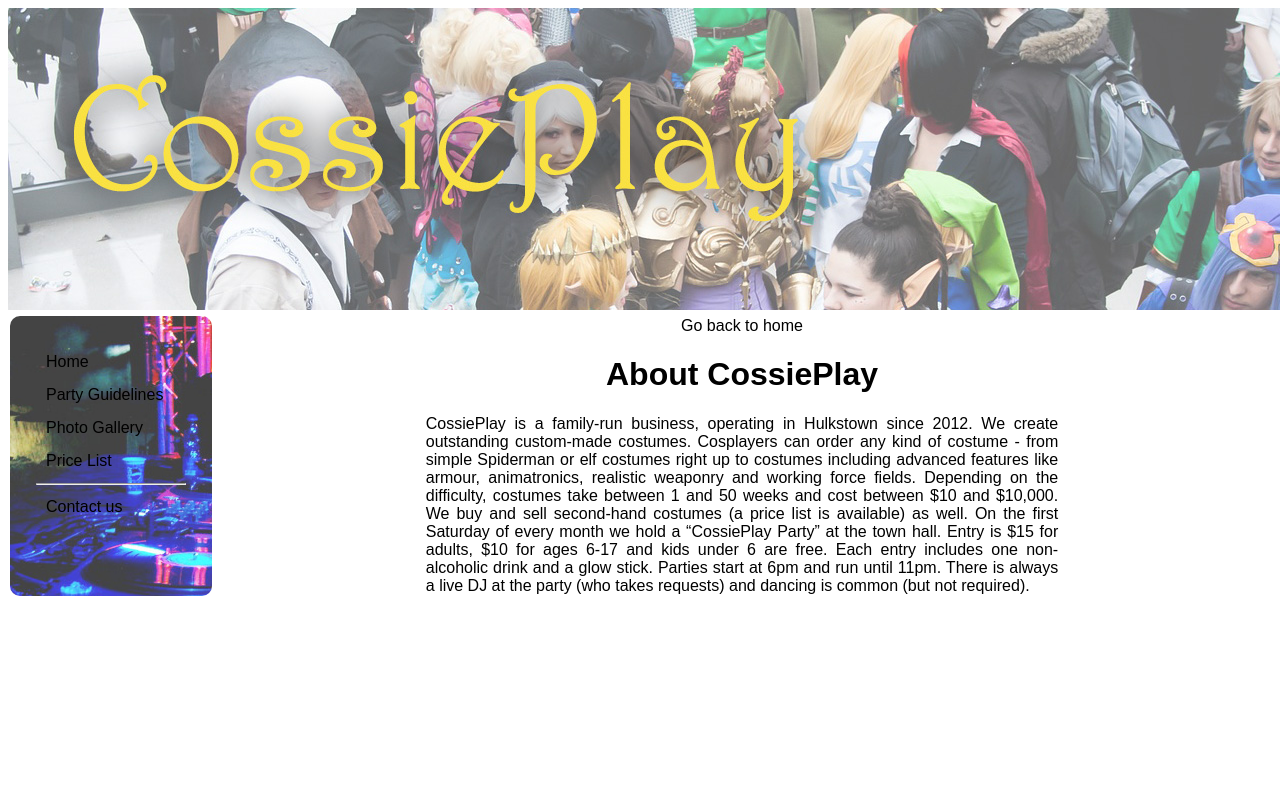
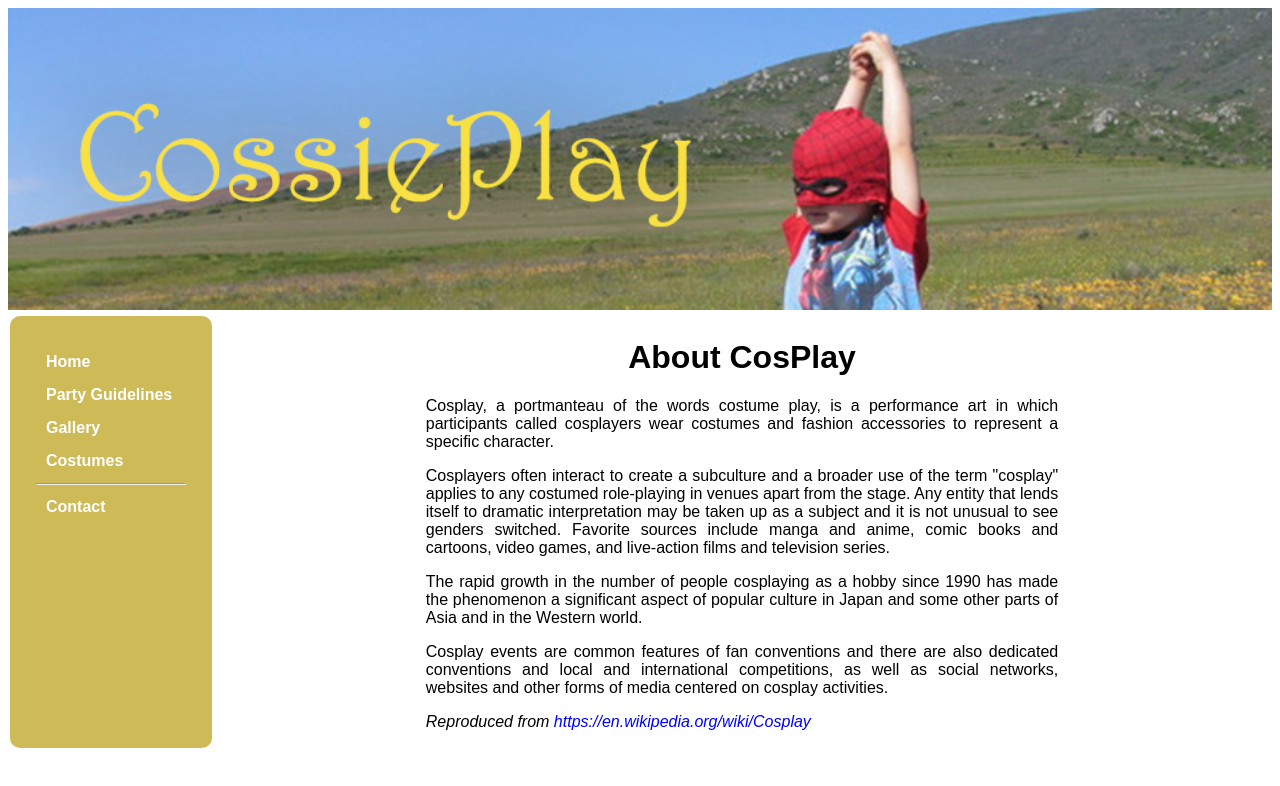
Before and after one commit to Hsinyiwang/Cossieplay, a plain HTML site: page about.html in a window 1280 px wide. Drawn offline with Linux system fonts and the light colour scheme.

Commit message:
Changed all sidebars and headers, and added dropdown for the Home button

```diff
--- a/about.html
+++ b/about.html
@@ -7,51 +7,63 @@
 </head>
 
 <body>
-<img src="backgroundimage/banner.jpg" alt="header image">
+<div class="bannerImageHolder">
+	<img src="backgroundimage/spidermanBanner.jpg" alt="header image" class="bannerImage">
+</div>
 <table>
 
 	<tr>
-		<td class="navigationBar" background="backgroundimage/cropped_party.jpg">
+		<td class="navigationBar">
 <ul class="happy">
-	<li><a href="index.html">Home</a></li>
+	<li>
 
-	<li><a href="PartyGuidelines.html">Party Guidelines</a></li>
-		<li><a href="imagegallery.html">Photo Gallery</a></li>
-		<li><a href="priceList.html">Price List</a></li>
+		<div class="dropdown">
+  <span><a class="whiteBold" href="index.html">Home</a></span>
+  <div class="dropdown-content">
+    <p class="signUpButton"><a href="about.html">About CosPlay</a</p>
+    <p class="signUpButton"><a href="announcements.html">Announcements</a</p>
+    <p class="signUpButton"><a href="links.html">Links</a</p>
+  </div>
+</div>
+	</li>
+
+	<li><a class="whiteBold" href="PartyGuidelines.html">Party Guidelines</a></li>
+		<li><a class="whiteBold" href="imagegallery.html">Gallery</a></li>
+		<li><a class="whiteBold" href="priceList.html">Costumes</a></li>
 		<hr>
-		<li><a href="Contact.html">Contact us</a></li>
+		<li><a class="whiteBold" href="Contact.html">Contact</a></li>
 </ul>
 		</td>
-		<td>
+		<td width="100%"><div class="textincenter">
 
 
+        <h1> About CosPlay </h1>
+        <div class="textjustify textindex">
+        <p>
+	Cosplay, a portmanteau of the words costume play, is a performance art in which participants called cosplayers wear costumes and fashion accessories to represent a specific character.
+	</p>
+	<p>
+ Cosplayers often interact to create a subculture and a broader use of the term "cosplay" applies to any costumed role-playing in venues apart from the stage. Any entity that lends itself to dramatic interpretation may be taken up as a subject and it is not unusual to see genders switched. Favorite sources include manga and anime, comic books and cartoons, video games, and live-action films and television series.
+</p>
 
+<p>
+	The rapid growth in the number of people cosplaying as a hobby since 1990 has made the phenomenon a significant aspect of popular culture in Japan and some other parts of Asia and in the Western world.
+		</p>
+	<p>
+	Cosplay events are common features of fan conventions and there are also dedicated conventions and local and international competitions, as well as social networks, websites and other forms of media centered on cosplay activities.
+</p>
+	<p>
+	<i>
+		Reproduced from
+		<a class="blue" href="https://en.wikipedia.org/wiki/Cosplay">
+			https://en.wikipedia.org/wiki/Cosplay
+		</a>
+	</i>
 
-<div class="textincenter">
-
-<ul class="list-inline">
-	<li><a href="index.html">Go back to home</a></li>
-</ul>
-
-
-<h1>
-	About CossiePlay
-</h1>
-
-
-
-<div class="textjustify textindex">
-CossiePlay is a family-run business, operating in Hulkstown since 2012. We create outstanding custom-made costumes. Cosplayers can order any kind of costume - from simple Spiderman or elf costumes right up to costumes including advanced features like armour, animatronics, realistic weaponry and working force fields. Depending on the difficulty, costumes take between 1 and 50 weeks and cost between $10 and $10,000.
-We buy and sell second-hand costumes (a price list is available) as well.
-On the first Saturday of every month we hold a “CossiePlay Party” at the town hall. Entry is $15 for adults, $10 for ages 6-17 and kids under 6 are free. Each entry includes one non-alcoholic drink and a glow stick. Parties start at 6pm and run until 11pm. There is always a live DJ at the party (who takes requests) and dancing is common (but not required).
-
-
-
-	</div>
-	</div>
-
-		</td>
-	</tr>
+	</p>
+         </div>
+      </div></td>
+  </tr>
 </table>
 </body>
 </html>
--- a/css/slideshow.css
+++ b/css/slideshow.css
@@ -1,7 +1,7 @@
 @charset "UTF-8";
 /* CSS Document */
 
-* {box-sizing:border-box}
+/** {box-sizing:border-box}*/
 
 /* Slideshow container */
 .slideshow-container {
```
Also changed, not shown: announcements.html (+20 -8 lines), contact.html (+19 -7 lines), imagegallery.html (+28 -11 lines), index.html (+1 -4 lines), links.html (+20 -11 lines), partyGuidelines.html (+20 -8 lines), priceList.html (+28 -13 lines), sign-up.html (+19 -7 lines), 1 other file.
